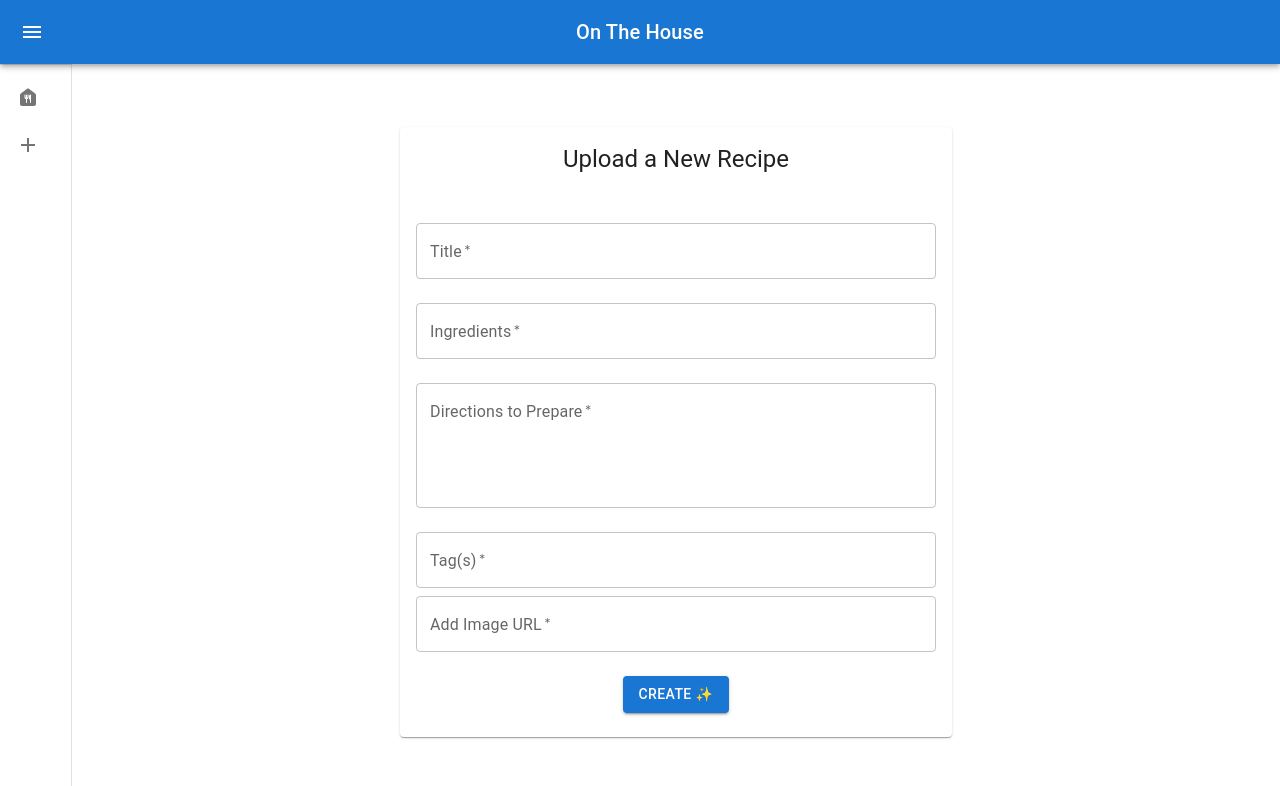
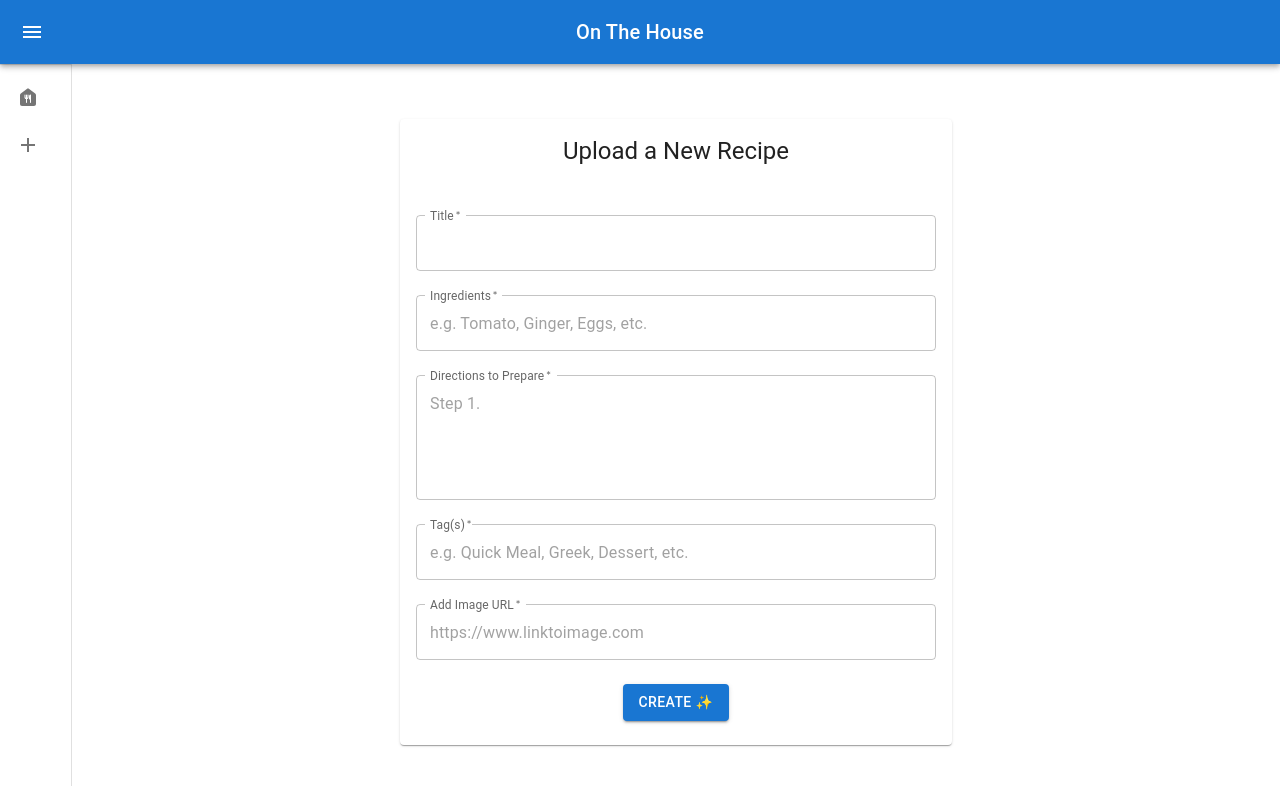
Before and after one commit to graydonbenson/onthehouse, a React (Create React App) app in the folder frontend/: page /create in a window 1280 px wide. Shown: the top 786 px of the page. Built offline with nearby package versions, Linux system fonts and the light colour scheme.

Commit message:
posts can be edited now

```diff
--- a/frontend/src/components/PostForm.js
+++ b/frontend/src/components/PostForm.js
@@ -1,11 +1,12 @@
 import { useState, useEffect } from 'react';
 import { Button, TextField } from "@mui/material";
 import { usePostsContext } from '../hooks/usePostsContext';
-import { useNavigate } from 'react-router-dom';
+import { useNavigate, useParams } from 'react-router-dom';
 
 const PostForm = ({ initialTitle, initialIngredients, initialDirections, initialTags, initialImageUrl, action }) => {
     const { dispatch } = usePostsContext();
     const navigate = useNavigate();
+    const params = useParams();
 
     const [title, setTitle] = useState(initialTitle);
     const [ingredients, setIngredients] = useState(initialIngredients);
@@ -30,6 +31,7 @@ const PostForm = ({ initialTitle, initialIngredients, initialDirections, initial
 
     const handleSubmit = async (event) => {
         event.preventDefault();
+        if (action === 'CREATE') {
             const newPost = {
                 title,
                 ingredients,
@@ -39,7 +41,6 @@ const PostForm = ({ initialTitle, initialIngredients, initialDirections, initial
                 // TODO: change this to dynamic userId when auth implemented
                 userId: 'JohnDoe2'
             };
-        if (action === 'CREATE') {
             const response = await fetch(`${process.env.REACT_APP_API_URL}/posts`, {
                 method: 'POST',
                 body: JSON.stringify(newPost),
@@ -47,11 +48,30 @@ const PostForm = ({ initialTitle, initialIngredients, initialDirections, initial
                     'Content-Type': 'application/json'
                 }
             });
-            const json = await response.json();
             if (!response.ok) {
-                setError("Error: " + json.error);
+                setError("Error: Post could not be created.");
             } else {
-                dispatch({ type: 'CREATE_POST', payload: json });
+                navigate("/my-recipes");
+            }
+        }
+        else if (action === 'UPDATE') {
+            const updatedPost = {
+                title,
+                ingredients,
+                directions,
+                flair: tags,
+                image: imageUrl
+            };
+            const response = await fetch(`${process.env.REACT_APP_API_URL}/posts/${params.id}`, {
+                method: 'PATCH',
+                body: JSON.stringify(updatedPost),
+                headers: {
+                    'Content-Type': 'application/json'
+                }
+            });
+            if (!response.ok) {
+                setError("Error: Post could not be updated.");
+            } else {
                 navigate("/my-recipes");
             }
         }
@@ -62,7 +82,7 @@ const PostForm = ({ initialTitle, initialIngredients, initialDirections, initial
             <TextField
                 label="Title"
                 InputLabelProps={{
-                    shrink: action === 'CREATE' ? false : true,
+                    shrink: true
                 }}
                 fullWidth
                 margin="normal"
@@ -73,7 +93,7 @@ const PostForm = ({ initialTitle, initialIngredients, initialDirections, initial
             <TextField
                 label="Ingredients"
                 InputLabelProps={{
-                    shrink: action === 'CREATE' ? false : true,
+                    shrink: true,
                 }}
                 placeholder="e.g. Tomato, Ginger, Eggs, etc."
                 fullWidth
@@ -86,7 +106,7 @@ const PostForm = ({ initialTitle, initialIngredients, initialDirections, initial
             <TextField
                 label="Directions to Prepare"
                 InputLabelProps={{
-                    shrink: action === 'CREATE' ? false : true,
+                    shrink: true,
                 }}
                 placeholder="Step 1."
                 fullWidth
@@ -100,9 +120,10 @@ const PostForm = ({ initialTitle, initialIngredients, initialDirections, initial
             <TextField
                 label="Tag(s)"
                 InputLabelProps={{
-                    shrink: action === 'CREATE' ? false : true,
+                    shrink: true,
                 }}
                 placeholder="e.g. Quick Meal, Greek, Dessert, etc."
+                sx={{mb: 3}}
                 fullWidth
                 margin="normal"
                 multiline
@@ -113,7 +134,7 @@ const PostForm = ({ initialTitle, initialIngredients, initialDirections, initial
             <TextField
                 label="Add Image URL"
                 InputLabelProps={{
-                    shrink: action === 'CREATE' ? false : true,
+                    shrink: true,
                 }}
                 type="url"
                 placeholder="https://www.linktoimage.com"
--- a/frontend/src/context/PostsContext.js
+++ b/frontend/src/context/PostsContext.js
@@ -22,9 +22,9 @@ export const postsReducer = (state, action) => {
             }
         case 'UPDATE_POST':
             return {
-                // action.payload is updated post, state.posts is past
+                // action.payload.post is updated post, state.posts is past
                 // representation of posts
-                posts: [action.payload, ...state.posts.filter(post =>
+                posts: [action.payload.post, ...Object.values(state.posts).filter(post =>
                     post.postId !== action.payload.postId
                 )]
             }
```
Lines whose indentation alone changed are shown as unchanged.
